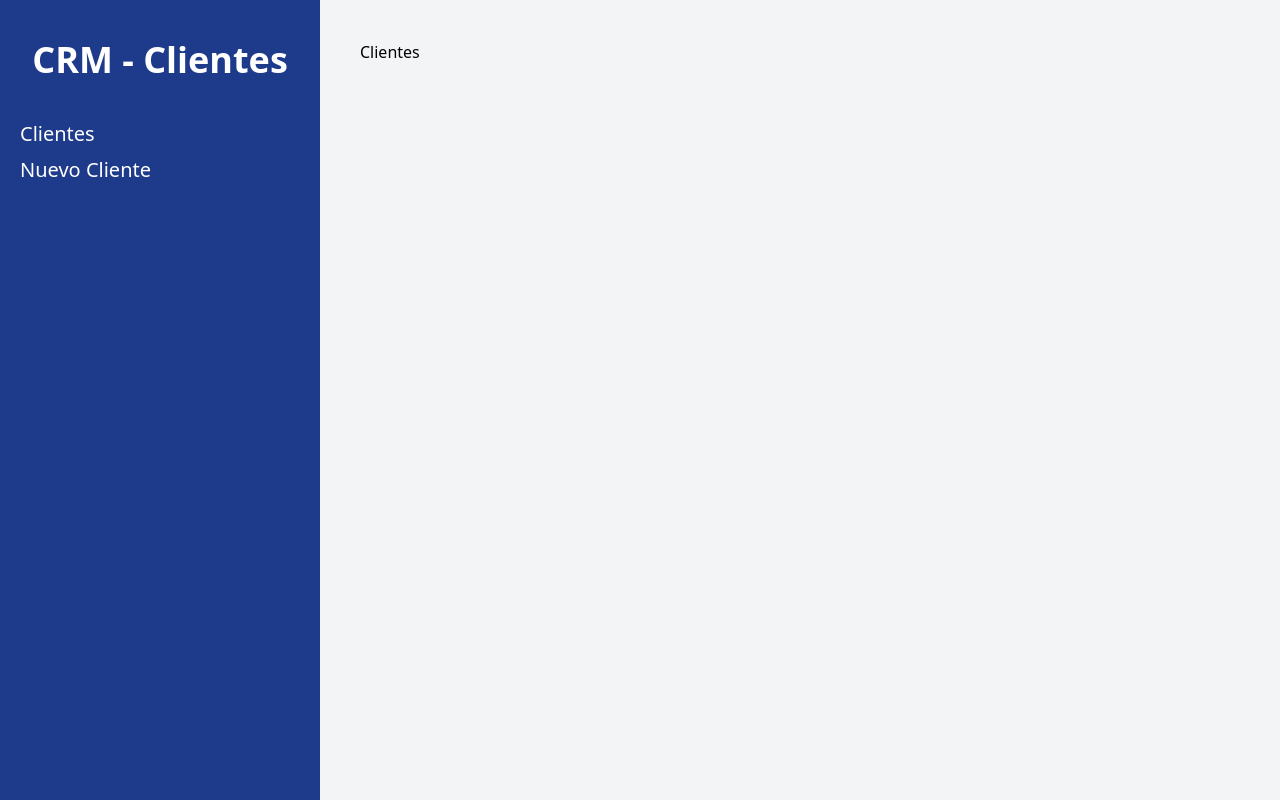
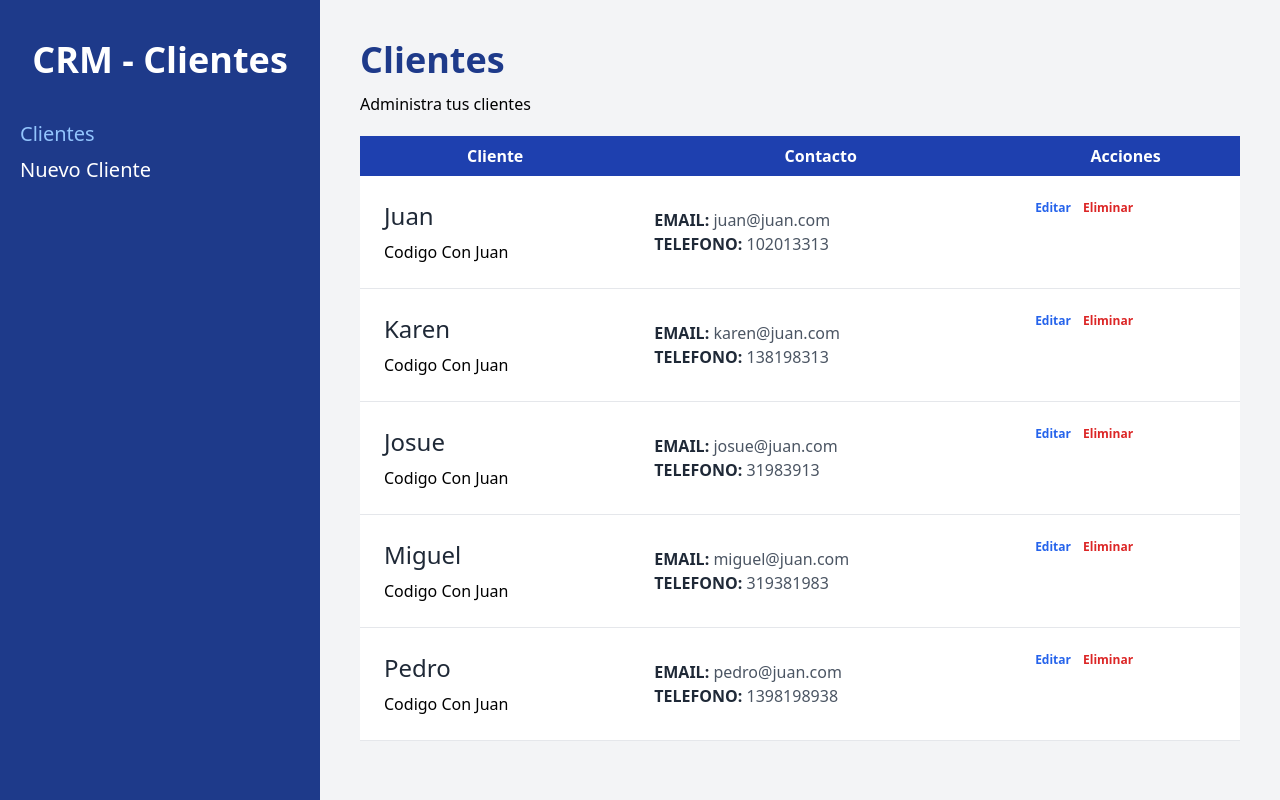
Before and after one commit to davidpadron960/crm-react, a React (Vite) app: page / in a window 1280 px wide. Built offline with nearby package versions, Linux system fonts and the light colour scheme.

Commit message:
Mostrando la informacion de los clientes con un loader

```diff
--- /dev/null
+++ b/src/components/Cliente.jsx
@@ -0,0 +1,37 @@
+import React from 'react'
+
+const Cliente = ({cliente}) => {
+
+    const {nombre,empresa,email,telefono,id} = cliente
+  return (
+        <tr className='border-b'>
+            <td className="p-6 space-y-2">
+                <p className='text-2xl text-gray-800'>{nombre}</p>
+                <p>{empresa}</p>
+            </td>
+
+            <td className='p-6'>
+                <p className='text-gray-600'><span className='text-gray-800 uppercase font-bold'>Email: </span>{email}</p>
+                <p className='text-gray-600'><span className='text-gray-800 uppercase font-bold'>Telefono: </span>{telefono}</p>
+            </td>
+
+            <td className='p-6 flex gap-3'>
+                <button
+                    type='button'
+                    className='text-blue-600 hover:text-blue-700 font-bold text-xs'
+                >
+                    Editar
+                </button>
+
+                <button
+                    type='button'
+                    className='text-red-600 hover:text-red-700 font-bold text-xs'
+                >
+                    Eliminar
+                </button>
+            </td>
+        </tr>
+  )
+}
+
+export default Cliente
--- a/src/components/Layout.jsx
+++ b/src/components/Layout.jsx
@@ -1,15 +1,19 @@
 import React from 'react'
-import { Outlet,Link} from 'react-router-dom'
+import { Outlet,Link,useLocation} from 'react-router-dom'
+
 
 const Layout = () => {
+  const location = useLocation()
+  console.log(location)
+
   return (
    <div className='md:flex md:min-h-screen'>
     <aside className='md:w-1/4 bg-blue-900 px-5 py-10'>
         <h2 className='text-4xl font-black text-center text-white'>CRM - Clientes</h2>
 
         <nav className='mt-10'>
-          <Link className='text-xl block mt-2 hover:text-blue-300 text-white' to="/">Clientes</Link>
-          <Link className='text-xl block mt-2 hover:text-blue-300 text-white' to="/clientes/nuevo">Nuevo Cliente</Link>
+          <Link className={`${location.pathname === '/' ? 'text-blue-300' : 'text-white'} text-xl block mt-2 hover:text-blue-300`} to="/">Clientes</Link>
+          <Link className={`${location.pathname === '/clientes/nuevo' ? 'text-blue-300' : 'text-white'} text-xl block mt-2 hover:text-blue-300`} to="/clientes/nuevo">Nuevo Cliente</Link>
         </nav>
     </aside>
 
--- a/src/main.jsx
+++ b/src/main.jsx
@@ -4,7 +4,7 @@
 import { createBrowserRouter,RouterProvider} from 'react-router-dom'
 import Layout from './components/Layout'
 import NuevoCliente from './pages/NuevoCliente'
-import Index from './pages/Index'
+import Index, {loader as clientesLoader} from './pages/Index'
 
 
 const router = createBrowserRouter([
@@ -14,7 +14,8 @@
     children:[
       {
         index: true,
-        element: <Index />
+        element: <Index />,
+        loader: clientesLoader
       },
       {
       path: '/clientes/nuevo',
--- a/src/pages/Index.jsx
+++ b/src/pages/Index.jsx
@@ -1,8 +1,79 @@
+import { useLoaderData } from "react-router-dom";
+import Cliente from "../components/Cliente";
+
+export function loader() {
+  const clientes = [
+    {
+        id: 1,
+        nombre: 'Juan',
+        telefono: 102013313,
+        email: "juan@juan.com",
+        empresa: 'Codigo Con Juan'
+    },
+    {
+        id: 2,
+        nombre: 'Karen',
+        telefono: 138198313,
+        email: "karen@juan.com",
+        empresa: 'Codigo Con Juan'
+    },
+    {
+        id: 3,
+        nombre: 'Josue',
+        telefono: 31983913,
+        email: "josue@juan.com",
+        empresa: 'Codigo Con Juan'
+    },
+    {
+        id: 4,
+        nombre: 'Miguel',
+        telefono: 319381983,
+        email: "miguel@juan.com",
+        empresa: 'Codigo Con Juan'
+    },
+    {
+        id: 5,
+        nombre: 'Pedro',
+        telefono: 1398198938,
+        email: "pedro@juan.com",
+        empresa: 'Codigo Con Juan'
+    },
+];
+  return clientes;
+}
+
+const Index = () => {
+  const clientes = useLoaderData()
 
 
-const Index = () => {
+
   return (
-    <div>Clientes</div>
+  <>
+    <h1 className="font-black text-4xl text-blue-900">Clientes</h1>
+    <p className="mt-3">Administra tus clientes</p>
+
+    {clientes.length ? (
+      <table className="w-full bg-white mt-5 table-auto">
+          <thead className="bg-blue-800 text-white">
+                <tr>
+                  <th className="p-2">Cliente</th>
+                  <th className="p-2">Contacto</th>
+                  <th className="p-2">Acciones</th>
+                </tr>
+                </thead>
+                <tbody>
+                  {clientes.map(cliente => (
+                    <Cliente
+                      cliente = {cliente}
+                      key = {cliente.id}
+                    />
+                  ))}
+                </tbody>
+      </table>
+    ): (
+      <p className="text-center mt-10">No hay clientes aun</p>
+    )}
+  </>
   )
 }
 
```
